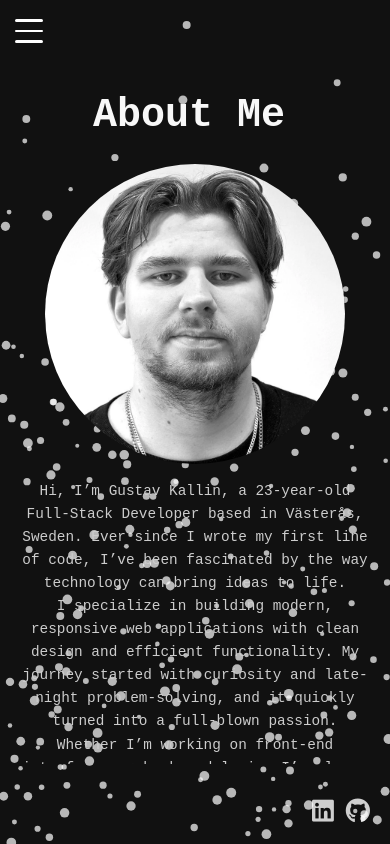
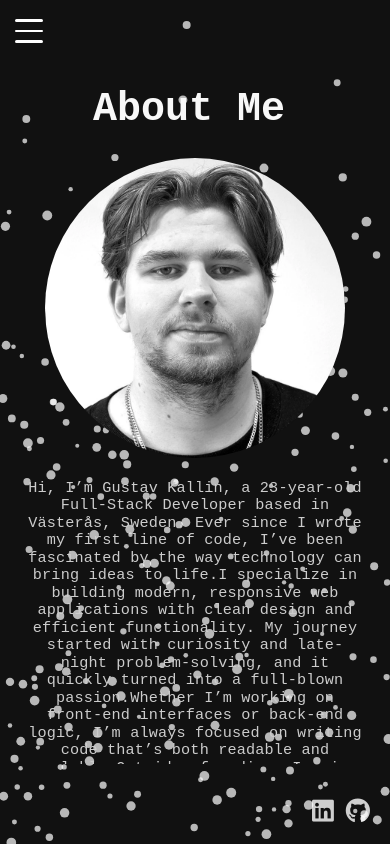
Before and after one commit to KallinDev/portfolio-react, a React (Vite) app: page /about in a window 390 px wide. Built offline with nearby package versions, Linux system fonts and the light colour scheme.

Commit message:
fixed responsive issues

```diff
--- a/src/index.css
+++ b/src/index.css
@@ -1,11 +1,12 @@
-/* Apply base styles to html */
+/* =========================
+   BASE STYLES
+   ========================= */
 html {
   box-sizing: border-box;
   font-size: 100%;
   scroll-behavior: smooth;
   overflow-x: hidden;
 }
-
 body {
   margin: 0;
   padding: 0;
@@ -17,11 +18,9 @@ body {
   -moz-osx-font-smoothing: grayscale;
   overflow-x: hidden;
 }
-
 *, *::before, *::after {
   box-sizing: inherit;
 }
-
 #dots-canvas {
   position: fixed;
   top: 0;
@@ -33,8 +32,9 @@ body {
   background: transparent;
 }
 
-/* HEADER */
-
+/* =========================
+   HEADER & NAVIGATION
+   ========================= */
 .site-header {
   font-weight: bold;
   background-color: #111;
@@ -43,12 +43,10 @@ body {
   width: 100%;
   top: 0;
 }
-
 .site-header a {
   margin-left: 10px;
   margin-right: 10px;
 }
-
 .site-header-nav {
   display: flex;
   justify-content: center;
@@ -57,7 +55,6 @@ body {
   font-size: 1rem;
   position: relative;
 }
-
 /* Hamburger styles */
 .hamburger {
   display: none;
@@ -69,7 +66,6 @@ body {
   margin-right: 1rem;
   z-index: 1001;
 }
-
 .bar {
   width: 28px;
   height: 3px;
@@ -78,12 +74,10 @@ body {
   border-radius: 2px;
   transition: 0.3s;
 }
-
 .nav-links {
   display: flex;
   gap: 2rem;
 }
-
 .nav-link-btn {
   background: none;
   border: none;
@@ -93,15 +87,12 @@ body {
   text-align: left;
   margin-left: 25px !important;
 }
-
 .nav-link-btn:hover {
   transform: scale(1.05);
 }
-
 .nav-link-btn:active {
   transform: scale(1.07);
 }
-
 /* Responsive styles for header with fade in/out */
 @media (max-width: 700px) {
   .hamburger {
@@ -111,15 +102,12 @@ body {
     left: 5px;
     transition: color 0.2s ease, transform 0.2s ease;
   }
-
   .hamburger:hover {
     transform: translateY(-2px) scale(1.03);
   }
-
   .hamburger:active {
     transform: translateY(-3px);
   }
-
   .nav-links {
     position: absolute;
     top: 60px;
@@ -131,15 +119,12 @@ body {
     padding: 2rem 0 1.5rem 0;
     z-index: 1000;
     box-shadow: 0 4px 16px rgba(0,0,0,0.12);
-
-    /* Fade effect */
     opacity: 0;
     visibility: hidden;
     pointer-events: none;
     transition: opacity 0.3s ease, visibility 0.3s ease;
     display: flex;
   }
-
   .nav-links.open {
     opacity: 1;
     visibility: visible;
@@ -147,8 +132,9 @@ body {
   }
 }
 
-/* PRESENTATION */
-
+/* =========================
+   PRESENTATION / HERO SECTION
+   ========================= */
 .presentation {
   text-align: center;
   display: flex;
@@ -159,18 +145,15 @@ body {
   flex-direction: column;
   height: calc(100vh - 80px);
 }
-
 .home-description {
   font-size: 1.5rem;
   line-height: 1.6;
   color: #ccc;
   margin-top: 15px;
 }
-
 .typewriter-title {
   margin: 0;
 }
-
 .typewriter-container {
   display: flex;
   flex-direction: column;
@@ -180,7 +163,6 @@ body {
   font-family: monospace;
   text-align: center;
 }
-
 .cursor {
   display: inline-block;
   width: 0.5ch;
@@ -189,25 +171,20 @@ body {
   animation: blink 0.7s steps(1) infinite;
   vertical-align: middle;
 }
-
 @keyframes blink {
   0%, 50% { border-color: #f8f8f8; }
   51%, 100% { border-color: transparent; }
 }
-
 #subtitle {
   font-size: 1.5rem;
 }
-
 .fade-in-hidden {
   opacity: 0;
   transition: opacity 1.5s ease-in;
 }
-
 .fade-in-visible {
   opacity: 1;
 }
-
 .presentation-button {
   padding: 0.75rem 1.5rem;
   margin-top: 30px;
@@ -220,18 +197,17 @@ body {
   cursor: pointer;
   transition: background-color 0.3s ease, transform 0.2s ease, opacity 1.5s ease-in;
 }
-
 .presentation-button:hover {
   background-color: #1e2328;
   transform: translateY(-3px) scale(1.03);
 }
-
 .presentation-button:active {
   transform: translateY(0);
 }
 
-/* SOCIALS */
-
+/* =========================
+   SOCIAL ICONS
+   ========================= */
 .socials {
   position: fixed;
   bottom: 10px;
@@ -241,23 +217,21 @@ body {
   display: flex;
   gap: 12px;
 }
-
 .socials a i {
   color: white;
   margin-left: 0px;
 }
-
 .linkedin, .github {
   opacity: 0.8;
   transition: opacity 0.3s ease;
 }
-
 .linkedin:hover, .github:hover {
   opacity: 1;
 }
 
-/* ABOUT SECTION */
-
+/* =========================
+   ABOUT SECTION
+   ========================= */
 .about-container {
   display: flex;
   justify-content: center;
@@ -268,13 +242,11 @@ body {
   padding-left: 20px;
   padding-right: 20px;
 }
-
 .cover-photo {
   max-width: 300px;
   height: auto;
   border-radius: 100%;
 }
-
 .about-description {
   font-size: 0.9rem;
   line-height: 1.6;
@@ -282,13 +254,13 @@ body {
   max-height: 200px;
 }
 
-/* PROJECTS SECTION */
-
+/* =========================
+   PROJECTS SECTION
+   ========================= */
 @keyframes typing {
   from { width: 0; }
   to { width: 100%; }
 }
-
 .typewriter-title {
   text-align: center;
   font-size: 2.5rem;
@@ -297,7 +269,6 @@ body {
   justify-content: center;
   align-items: center;
 }
-
 .home-typewriter {
   display: inline;
   overflow: hidden;
@@ -305,7 +276,6 @@ body {
   width: 6em;
   animation: typing 2s steps(var(--typewriter-steps, 8), end) forwards;
 }
-
 .skills-typewriter {
   display: inline;
   overflow: hidden;
@@ -313,7 +283,6 @@ body {
   width: 0;
   animation: typing 0.7s steps(var(--typewriter-steps, 8), end) forwards;
 }
-
 .typewriter {
   display: inline;
   overflow: hidden;
@@ -321,14 +290,10 @@ body {
   width: 0;
   animation: typing 0.7s steps(var(--typewriter-steps, 8), end) forwards;
 }
-
 @keyframes typing {
   from { width: 0 }
   to { width: var(--typewriter-width, 8ch) }
 }
-
-/* PROJECT BOXES */
-
 .projects {
   margin-left: 20px;
   margin-right: 20px;
@@ -339,7 +304,6 @@ body {
   justify-content: center;
   min-height: calc(100vh - 80px);
 }
-
 .projects-description {
   font-size: 1rem;
   margin-top: 25px;
@@ -350,7 +314,6 @@ body {
   margin-left: auto;
   margin-right: auto;
 }
-
 .projects-grid {
   display: grid;
   grid-template-columns: repeat(3, 1fr); /* Always 3 columns */
@@ -360,25 +323,22 @@ body {
   margin: 0 auto;
   padding: 2rem 0;
 }
-
 @media (max-width: 1100px) {
   .projects-grid {
     grid-template-columns: 1fr;
   }
 }
-
 .project-wrapper {
   display: flex;
   justify-content: center;
   align-items: stretch;
 }
 
-/* FADE IN UP ANIMATION FOR PROJECTS */
+/* --- FADE IN UP ANIMATION FOR PROJECTS --- */
 .fadeInUp {
   opacity: 0;
   animation: fadeInUp 0.7s forwards;
 }
-
 @keyframes fadeInUp {
   from {
     opacity: 0;
@@ -389,18 +349,15 @@ body {
     transform: translateY(0) scale(1);
   }
 }
-
 .project-wrapper.fadeInUp {
   opacity: 0;
   animation: fadeInUp 0.7s forwards;
 }
-
 .project-wrapper.animated {
   opacity: 1;
   animation: none;
   transform: none;
 }
-
 /* Staggered animation delays for project cards */
 .projects-grid .project-wrapper:nth-child(1) { animation-delay: 0.1s; }
 .projects-grid .project-wrapper:nth-child(2) { animation-delay: 0.22s; }
@@ -412,7 +369,6 @@ body {
 .projects-grid .project-wrapper:nth-child(8) { animation-delay: 0.94s; }
 .projects-grid .project-wrapper:nth-child(9) { animation-delay: 1.06s; }
 .projects-grid .project-wrapper:nth-child(10) { animation-delay: 1.18s; }
-
 .project-box {
   display: flex;
   flex-direction: column;
@@ -425,7 +381,6 @@ body {
   text-align: center;
   box-shadow: 0 2px 8px rgba(0,0,0,0.08);
 }
-
 .project-image-wrapper {
   position: relative;
   width: 100%;
@@ -434,7 +389,6 @@ body {
   border-radius: 8px 8px 0 0;
   background: #222;
 }
-
 .project-image-wrapper img {
   width: 100%;
   height: 100%;
@@ -442,7 +396,6 @@ body {
   display: block;
   border-radius: 8px;
 }
-
 .redirect-icon {
   position: absolute;
   bottom: 0;
@@ -454,12 +407,10 @@ body {
   transition: background 0.2s;
   pointer-events: none;
 }
-
 .project-box:hover {
   transform: translateY(-8px) scale(1.03);
   cursor: pointer;
 }
-
 .project-box h3 {
   font-size: 1.5rem;
   margin-bottom: 0.5rem;
@@ -470,8 +421,7 @@ body {
   margin-bottom: 1rem;
 }
 
-/* SLIDE-IN ANIMATIONS */
-
+/* --- SLIDE-IN ANIMATIONS --- */
 @keyframes slideInLeft {
   0% {
     opacity: 0;
@@ -482,7 +432,6 @@ body {
     transform: translateX(0);
   }
 }
-
 @keyframes slideInRight {
   0% {
     opacity: 0;
@@ -493,23 +442,21 @@ body {
     transform: translateX(0);
   }
 }
-
 .slide-in-left,
 .slide-in-right {
   opacity: 0;
   transform: translateX(0);
 }
-
 .animate-left {
   animation: slideInLeft 0.8s ease-out forwards;
 }
-
 .animate-right {
   animation: slideInRight 0.8s ease-out forwards;
 }
 
-/* SKILLS SECTION */
-
+/* =========================
+   SKILLS SECTION
+   ========================= */
 .skills-container {
   min-height: 80vh;
   display: flex;
@@ -519,7 +466,6 @@ body {
   padding: 40px 20px;
   text-align: center;
 }
-
 .skills-grid {
   display: grid;
   grid-template-columns: repeat(auto-fill, minmax(150px, 1fr));
@@ -530,7 +476,6 @@ body {
   padding: 16px;
   overflow: visible !important;
 }
-
 .skill-card {
   background-color: #1e1e1e;
   position: relative;
@@ -553,30 +498,25 @@ body {
   animation: fadeInUp 0.7s both;
   will-change: transform;
 }
-
 .skill-card.animated {
   opacity: 1;
   animation: none;
   /* This allows :hover to work perfectly */
 }
-
 .skill-card * {
   user-select: none;
   cursor: cursor;
 }
-
 .skill-card:hover {
   transform: translateY(-3px) scale(1.06);
   box-shadow: 0 8px 32px rgba(0,0,0,0.18);
   z-index: 2;
 }
-
 .skill-icon {
   font-size: 2.2rem;
   margin: 0 0 0.5rem 0;
   display: block;
 }
-
 .skill-name {
   font-size: 1rem;
   color: #ccc;
@@ -585,7 +525,6 @@ body {
   text-align: center;
   display: block;
 }
-
 /* Staggered animation delays for each skill card */
 .skills-grid .skill-card:nth-child(1) { animation-delay: 0.1s; }
 .skills-grid .skill-card:nth-child(2) { animation-delay: 0.2s; }
@@ -597,7 +536,6 @@ body {
 .skills-grid .skill-card:nth-child(8) { animation-delay: 0.8s; }
 .skills-grid .skill-card:nth-child(9) { animation-delay: 0.9s; }
 .skills-grid .skill-card:nth-child(10) { animation-delay: 1s; }
-
 .skills-description {
   color: #bbb;
   font-size: 1.1rem;
@@ -607,8 +545,9 @@ body {
   margin-right: auto;
 }
 
-/* CONTACT SECTION */
-
+/* =========================
+   CONTACT SECTION
+   ========================= */
 .contact-container {
   max-width: 500px;
   margin: 0 auto;
@@ -619,7 +558,6 @@ body {
   align-items: center;
   min-height: calc(100vh - 80px);
 }
-
 .contact-description {
   text-align: center;
   color: #ccc;
@@ -627,7 +565,6 @@ body {
   margin-bottom: 1.5rem;
   font-size: 1.1rem;
 }
-
 .contact-links {
   display: flex;
   flex-direction: row;
@@ -636,7 +573,6 @@ body {
   justify-content: center;
   align-items: center;
 }
-
 .contact-link {
   color: #fff;
   background: #232323;
@@ -651,28 +587,23 @@ body {
   opacity: 0;
   animation: fadeInUp 0.7s forwards;
 }
-
 .contact-link.animated {
   opacity: 1;
   animation: none;
   transform: none; /* <-- Add this line */
   /* This allows :hover to work perfectly */
 }
-
 .contact-link:hover {
   background: #1e2328;
   transform: translateY(-3px) scale(1.08);
 }
-
 .contact-link:active {
   background: #1b1e23;
   transform: translateY(-1px) scale(1.03);
 }
-
 .contact-link i {
   font-size: 1.3rem;
 }
-
 .contact-link:nth-child(1) {
   animation-delay: 0.2s;
 }
@@ -683,14 +614,41 @@ body {
   animation-delay: 0.8s;
 }
 
+/* =========================
+   PAGE TRANSITION
+   ========================= */
 .page-transition {
   transition: opacity 0.5s, transform 0.5s;
   opacity: 1;
   transform: none;
 }
-
 .page-transition.animate-out {
   opacity: 0;
   transform: translateY(40px) scale(0.98);
   pointer-events: none;
 }
+
+/* =========================
+   MOBILE: COMPACT ABOUT DESCRIPTION & PROJECTS
+   ========================= */
+@media (max-width: 600px) {
+  .about-description {
+    font-size: 0.95rem;
+    line-height: 1.15;
+    max-width: 98vw;
+    padding: 0 2vw;
+    margin-top: 6px;
+    margin-bottom: 6px;
+    letter-spacing: 0.01em;
+  }
+  .about-description p {
+    margin: 0 0 6px 0;
+    padding: 0;
+  }
+  .about-description br {
+    display: none;
+  }
+  .projects {
+    margin-bottom: 50px !important;
+  }
+}
```
